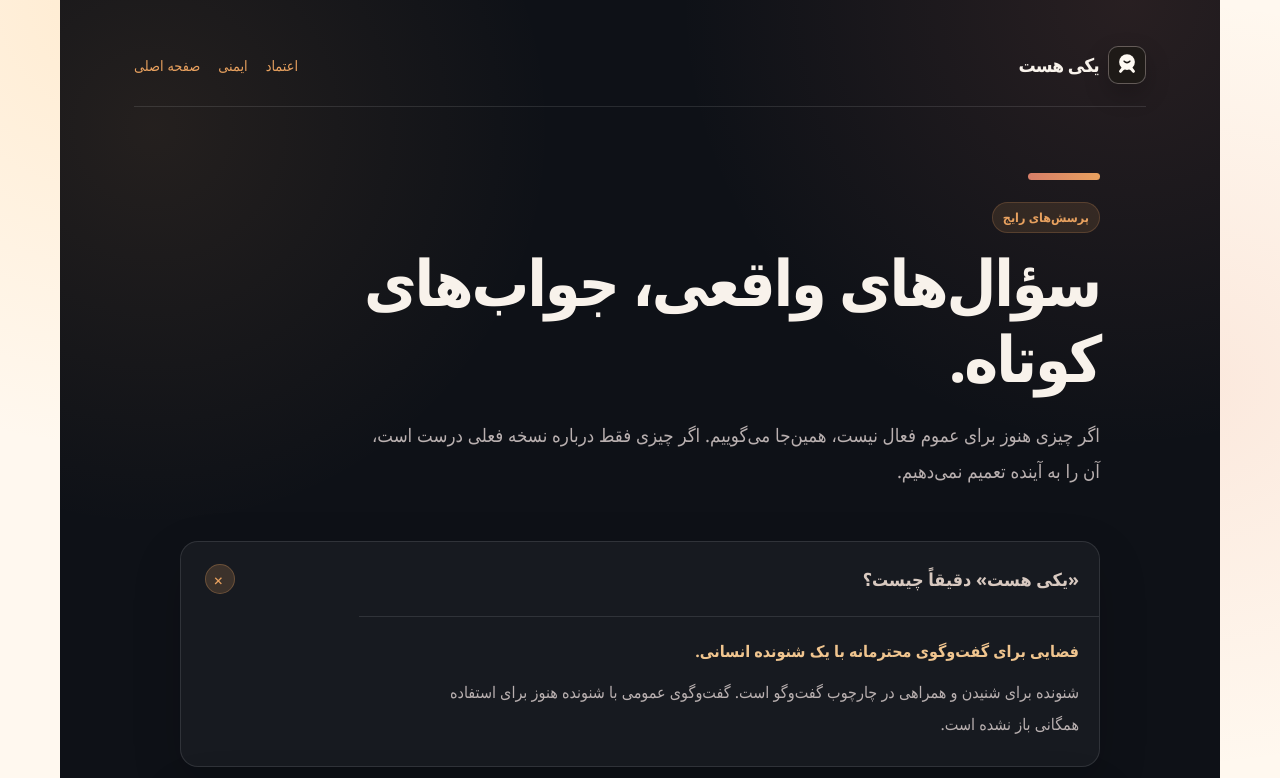
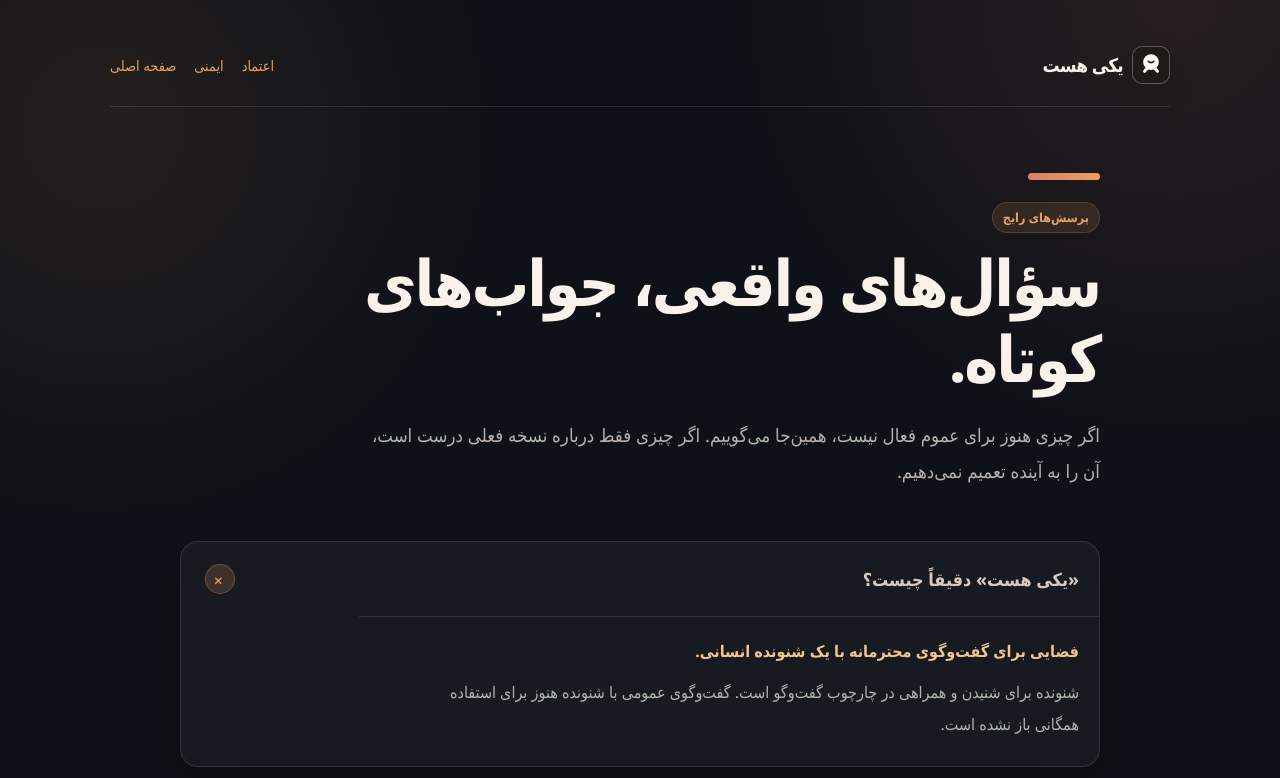
Before and after one commit to morfisam25-tech/YEKI-HAST, a Next.js app in the folder apps/web/: page /faq in a window 1280 px wide. Shown: the top 778 px of the page. Built offline with nearby package versions, Linux system fonts and the light colour scheme.

Commit message:
W9 Phase 2: remove FAQ desktop rails

```diff
--- a/apps/web/app/faq/faq.module.css
+++ b/apps/web/app/faq/faq.module.css
@@ -299,3 +299,5 @@
 .statusBox > p:last-child { color: #f7e9dc; }
 .footer { border-color: var(--line); }
 .page a:focus-visible { outline-color: var(--accent); }
+
+.page { width: 100%; max-width: none; margin: 0; }
```
